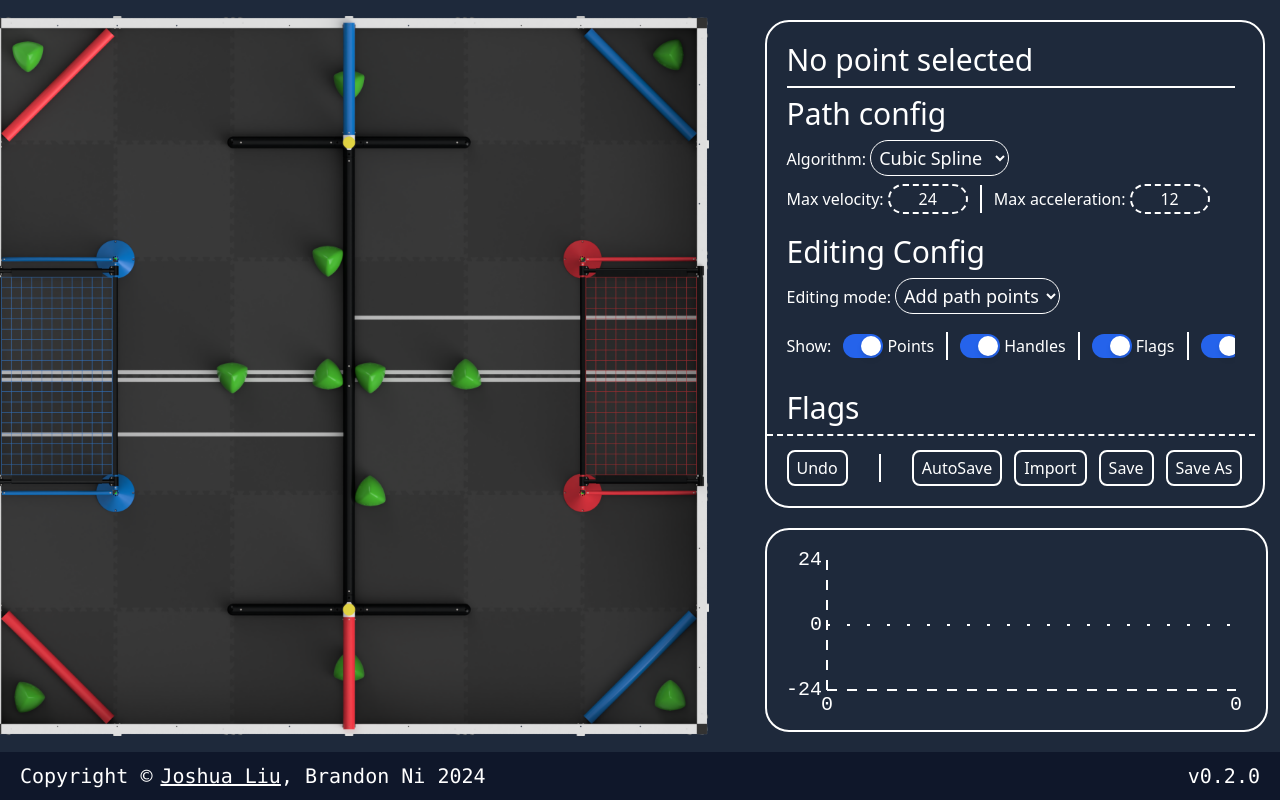
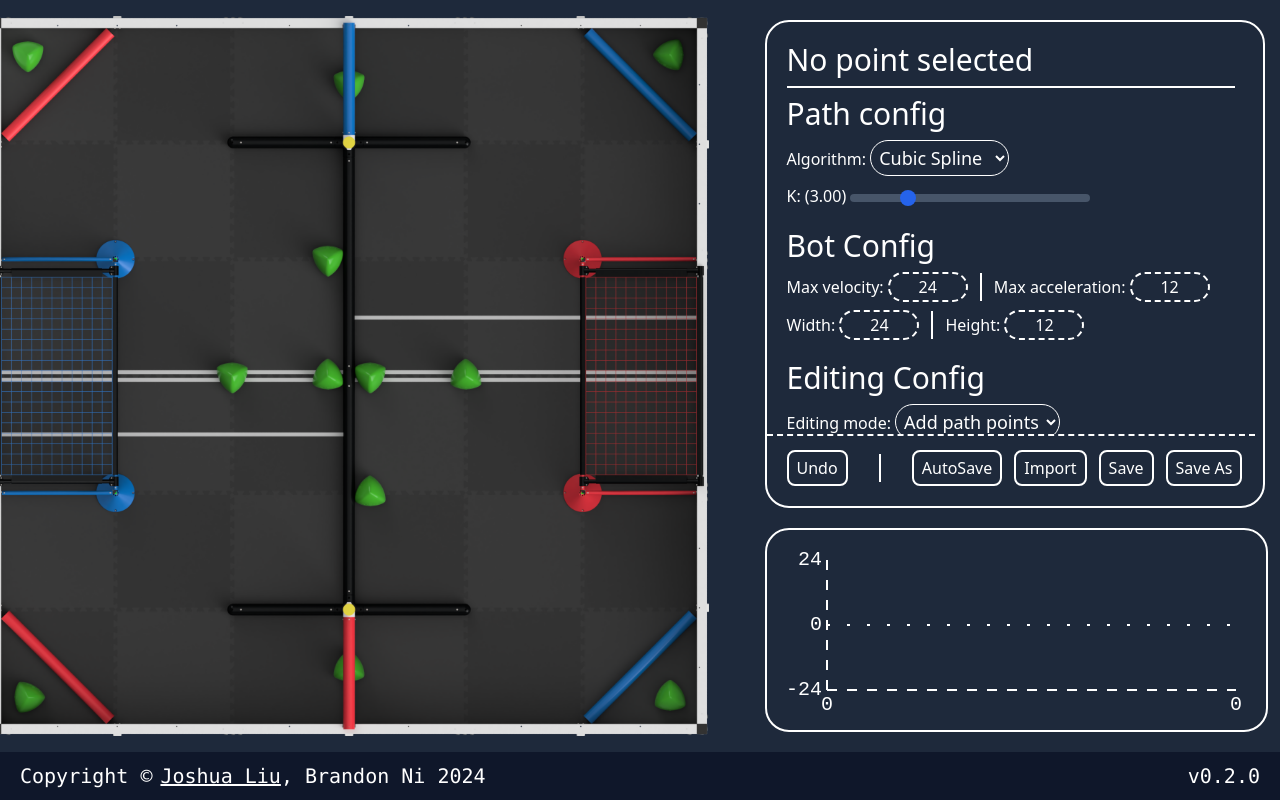
Before and after one commit to Genius6942/pathgen, a Svelte app: page / in a window 1280 px wide. Built offline with nearby package versions, Linux system fonts and the light colour scheme.

Commit message:
add k slider

```diff
--- a/src/App.svelte
+++ b/src/App.svelte
@@ -54,9 +54,7 @@
         >
           {#if initialHeight >= 0}
             <!-- POINT DESCRIPTOR -->
-            <h1
-              class="text-3xl w-full pb-2 border-b-2 border-b-white flex items-center"
-            >
+            <h1 class="text-3xl w-full pb-2 border-b-2 border-b-white flex items-center">
               {#if point}
                 {#if point instanceof Point}
                   Point at ({point.x.toFixed(2)}, {point.y.toFixed(2)})
@@ -113,6 +111,13 @@
                 {/each}
               </select>
             </label>
+            <label>
+							K: ({$config.k.toFixed(2)})
+              <input type="range" class="slider" min={1} max={10} step={.1} bind:value={$config.k}/>
+            </label>
+
+            <!-- BOT CONFIG -->
+            <h1 class="text-3xl mt-3">Bot Config</h1>
             <div class="flex gap-3 items-center">
               <label>
                 Max velocity:
@@ -125,6 +130,25 @@
               <div class="divider"></div>
               <label>
                 Max acceleration:
+                <input
+                  type="number"
+                  class="bg-transparent border-2 border-white border-dashed rounded-2xl px-[2px] py-[1px] text-center outline-none focus:border-solid transition-all duration-200 ease-in-out w-20"
+                  bind:value={$config.bot.maxAcceleration}
+                />
+              </label>
+            </div>
+            <div class="flex gap-3 items-center">
+              <label>
+                Width:
+                <input
+                  type="number"
+                  class="bg-transparent border-2 border-white border-dashed rounded-2xl px-[2px] py-[1px] text-center outline-none focus:border-solid transition-all duration-200 ease-in-out w-20"
+                  bind:value={$config.bot.maxVelocity}
+                />
+              </label>
+              <div class="divider"></div>
+              <label>
+                Height:
                 <input
                   type="number"
                   class="bg-transparent border-2 border-white border-dashed rounded-2xl px-[2px] py-[1px] text-center outline-none focus:border-solid transition-all duration-200 ease-in-out w-20"
@@ -146,7 +170,7 @@
               </select>
             </label>
 
-            <div class="flex gap-3 relative items-center overflow-x-auto scrollbar min-h-12">
+            <div class="flex gap-3 relative items-center flex-wrap">
               Show:
 
               <label class="relative flex">
@@ -176,7 +200,7 @@
                 Flags
               </label>
 
-              <div class="divider"/>
+              <div class="divider ml-14" />
 
               <label class="relative flex whitespace-nowrap">
                 <input
@@ -186,16 +210,19 @@
                 />
                 Colored Path
               </label>
+
+              <div class="divider" />
+
+              <label class="relative flex whitespace-nowrap">
+                <input type="checkbox" bind:checked={$state.visible.bot} class="toggle" />
+                Bot
+              </label>
             </div>
 
             {#if pathPoint}
               <h1 class="text-3xl mt-3">Point Config</h1>
               <label class="relative">
-                <input
-                  type="checkbox"
-                  bind:checked={pathPoint.reverse}
-                  class="toggle"
-                />
+                <input type="checkbox" bind:checked={pathPoint.reverse} class="toggle" />
                 Reverse here
               </label>
             {/if}
@@ -207,9 +234,8 @@
                 .fill(null)
                 .map( (_, i) => ({ key: Object.keys($config.flags)[i], type: $config.flags[Object.keys($config.flags)[i]] }) ) as flag}
                 <div class="flex items-center gap-3">
-                  <button
-                    class="button py-[2px]"
-                    on:click={() => removeFlag(flag.key)}>Delete</button
+                  <button class="button py-[2px]" on:click={() => removeFlag(flag.key)}
+                    >Delete</button
                   >
                   <div class="h-7 border-white border-r-2" />
                   {flag.key}: {flag.type}
@@ -272,8 +298,7 @@
                       on:change={(e) => {
                         // @ts-ignore
                         if (e.target.checked && point) {
-                          point.flagsAny[flag.key] =
-                            flag.type === "boolean" ? false : 0;
+                          point.flagsAny[flag.key] = flag.type === "boolean" ? false : 0;
                         } else if (point) {
                           delete point.flagsAny[flag.key];
                           point = point;
@@ -331,9 +356,7 @@
               </label>
               <button id="import" class="button" on:click={load}>Import</button>
               <button id="save" class="button" on:click={save}>Save</button>
-              <button id="saveas" class="button" on:click={saveAs}
-                >Save As</button
-              >
+              <button id="saveas" class="button" on:click={saveAs}>Save As</button>
             </div>
           </div>
         </div>
@@ -349,13 +372,9 @@
   ></div>
 
   <!-- footer -->
-  <div
-    class="h-12 bg-slate-900 text-white flex items-center text-xl px-5 font-mono"
-  >
-    Copyright &COPY; <a
-      href="https://haelp.dev"
-      class="ml-2 underline"
-      target="_blank">Joshua Liu</a
+  <div class="h-12 bg-slate-900 text-white flex items-center text-xl px-5 font-mono">
+    Copyright &COPY; <a href="https://haelp.dev" class="ml-2 underline" target="_blank"
+      >Joshua Liu</a
     >, Brandon Ni {new Date().getFullYear()}
     <span class="ml-auto">v{CONSTANTS.version}</span>
   </div>
--- a/src/app.css
+++ b/src/app.css
@@ -51,6 +51,22 @@
     @apply disabled:after:bg-opacity-75 disabled:cursor-not-allowed;
     @apply disabled:checked:before:bg-opacity-40;
   }
+
+  .slider {
+    -webkit-appearance: none;
+    appearance: none;
+    @apply appearance-none bg-transparent cursor-pointer w-60;
+  }
+
+  .slider::-webkit-slider-runnable-track {
+    @apply h-2 bg-slate-600 rounded-full;
+  }
+
+  .slider::-webkit-slider-thumb {
+    -webkit-appearance: none;
+    appearance: none;
+    @apply w-4 h-4 bg-blue-600 rounded-full appearance-none -mt-1;
+  }
 }
 
 option {
@@ -85,6 +101,6 @@ input::-webkit-inner-spin-button {
 }
 
 /* Firefox */
-input[type=number] {
+input[type="number"] {
   -moz-appearance: textfield;
 }
--- a/src/gen/catmullRom.ts
+++ b/src/gen/catmullRom.ts
@@ -51,7 +51,7 @@ const raw_catmullRom = (path: Point[]) => {
   return newPath;
 };
 
-export const catmullRom = (path: PathPoint[]): GeneratedPoint[] => {
+export const catmullRom = (path: PathPoint[], k = 3): GeneratedPoint[] => {
   if (path.length < 2) {
     return [];
   }
--- a/src/gen/cubicSpline/index.ts
+++ b/src/gen/cubicSpline/index.ts
@@ -3,7 +3,7 @@ import { GeneratedPoint, Point, config as configStore } from "$utils";
 import { BezierSpline } from "./core";
 import { get } from "svelte/store";
 
-const inner_cubicSpline = (path: Point[]): GeneratedPoint[] => {
+const inner_cubicSpline = (path: Point[], k = 3): GeneratedPoint[] => {
   if (path.length < 2) return [];
 
   const config = get(configStore);
@@ -13,13 +13,14 @@ const inner_cubicSpline = (path: Point[]): GeneratedPoint[] => {
   const res = generator.generateSpline(
     config.distanceBetween,
     config.bot.maxVelocity,
-    config.bot.maxAcceleration
+    config.bot.maxAcceleration,
+    k
   );
 
   return res.map(([point, speed]) => new GeneratedPoint(point.x, point.y, speed));
 };
 
-export const cubicSpline = (path: PathPoint[]): GeneratedPoint[] => {
+export const cubicSpline = (path: PathPoint[], k = 3): GeneratedPoint[] => {
   if (path.length < 2) {
     return [];
   }
@@ -46,7 +47,7 @@ export const cubicSpline = (path: PathPoint[]): GeneratedPoint[] => {
 
   const generatedPaths = paths
     // generation
-    .map((p) => inner_cubicSpline(p))
+    .map((p) => inner_cubicSpline(p, k))
     // apply reversing to speeds
     .map((gen) => {
       reverse = !reverse;
--- a/src/gen/index.ts
+++ b/src/gen/index.ts
@@ -11,7 +11,7 @@ export * from "./utils";
 
 export type PathAlgorithm = "catmull-rom" | "cubic-spline";
 export const pathAlgorithms: {
-  [key in PathAlgorithm]: (path: PathPoint[]) => GeneratedPoint[];
+  [key in PathAlgorithm]: (path: PathPoint[], k: number) => GeneratedPoint[];
 } = {
   "catmull-rom": catmullRom,
   "cubic-spline": cubicSpline,
--- a/src/utils/Renderer.svelte
+++ b/src/utils/Renderer.svelte
@@ -346,8 +346,10 @@
       } else if (e.key.toLowerCase() === "z" && e.ctrlKey) undo();
     });
 
-    window.addEventListener("beforeunload", (e) => {
+		// @ts-expect-error
+    bindRemovable(window, "beforeunload", (e) => {
       e.preventDefault();
+			// @ts-expect-error
       e.returnValue = "";
     });
 
```
Also changed, not shown: src/utils/state.ts (+17 -22 lines). Lines whose indentation alone changed are shown as unchanged.
